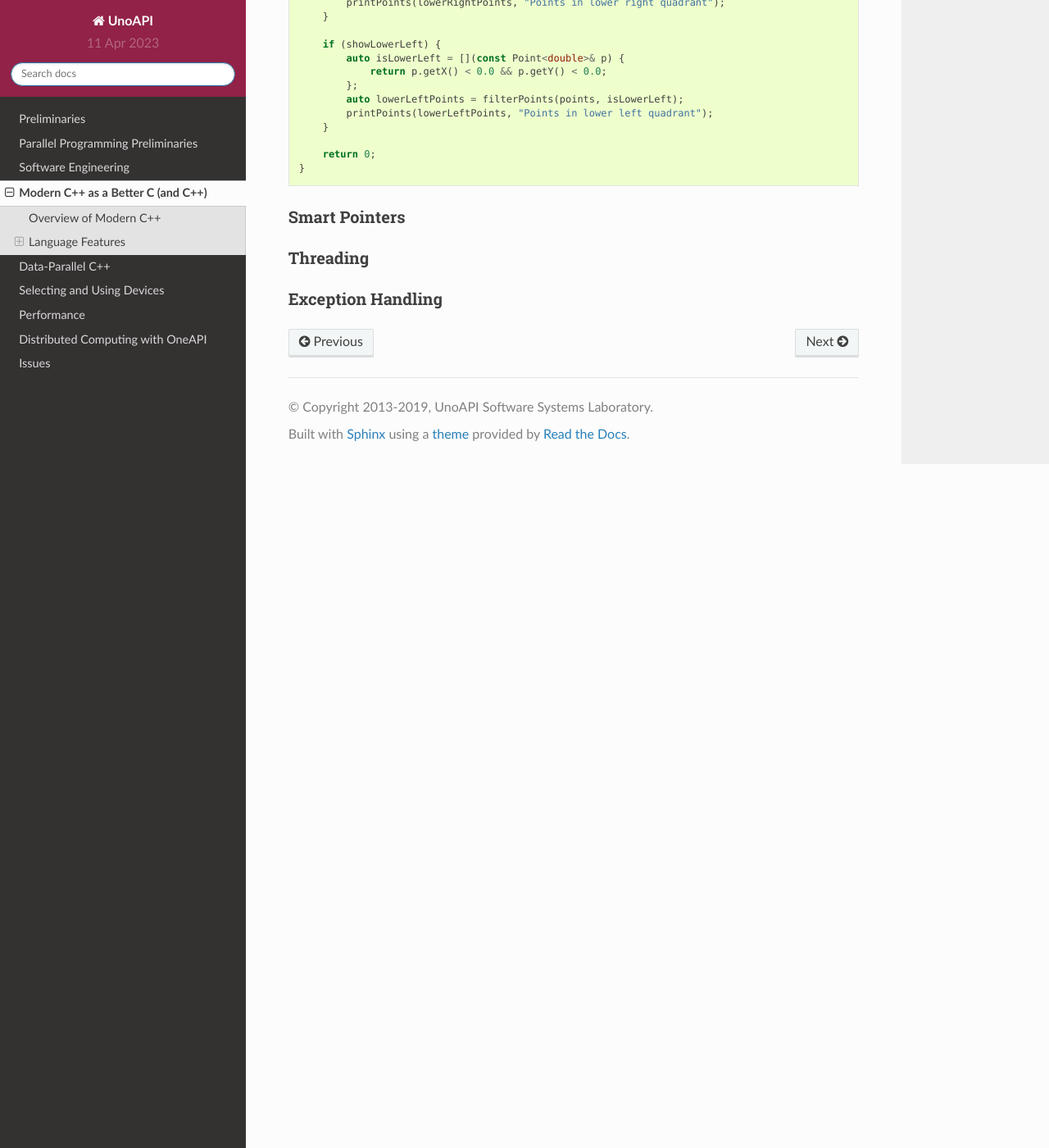
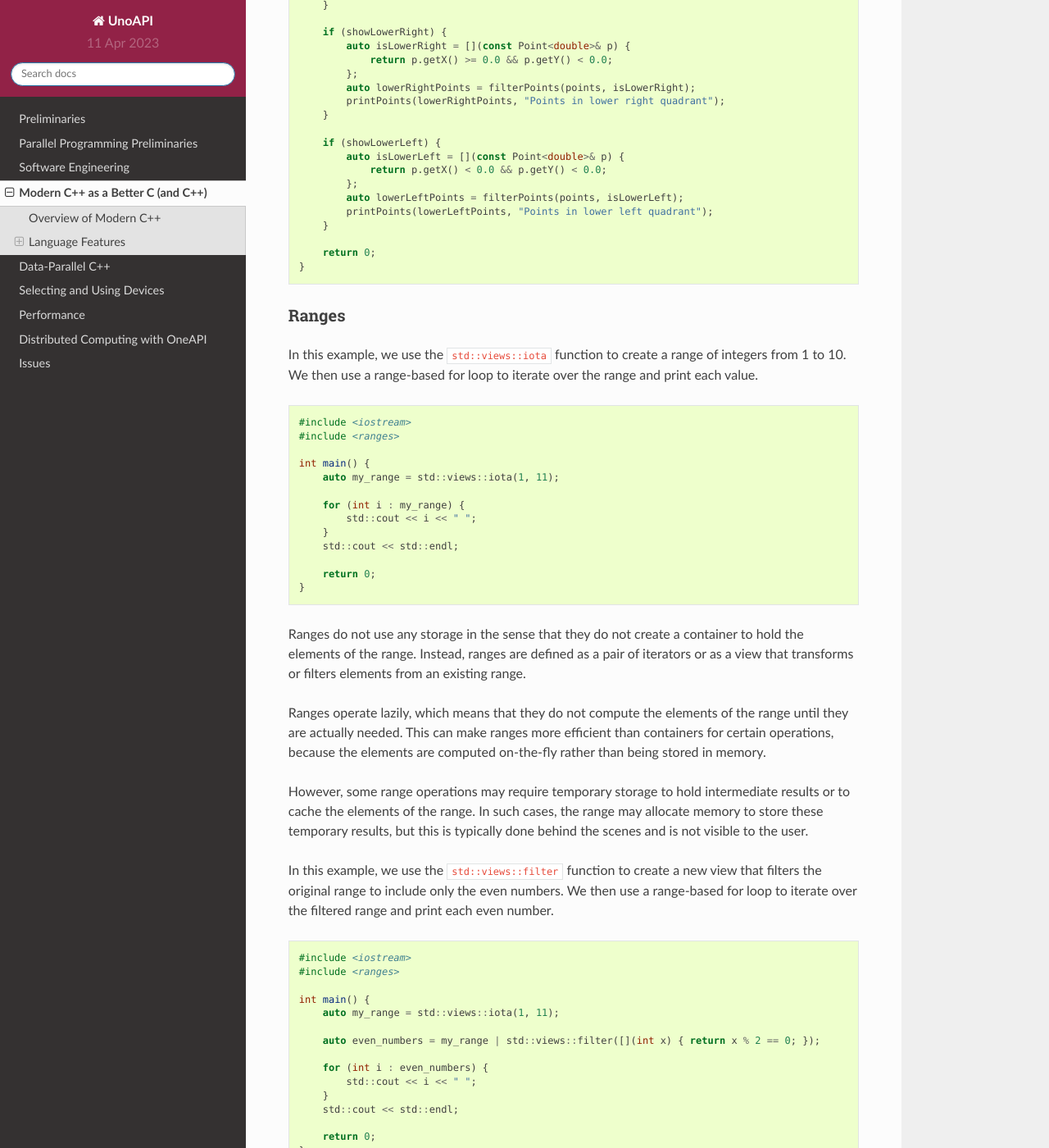
Before and after one commit to LoyolaChicagoBooks/unoapi, a Sphinx documentation site: the page built from source/15-modern-cpp/modern-cpp.rst, in a window 1280 px wide and 1400 px high, scrolled down 27312 px. Shown: the whole window at 82% size. Built offline with Sphinx 7.4.7 and the Read the Docs theme 2.0.0, drawn with Linux system fonts in a browser that asks for light colours; some of the changed text lies outside the part shown.

Commit message:
add discussion of ranges

```diff
--- a/source/15-modern-cpp/modern-cpp.rst
+++ b/source/15-modern-cpp/modern-cpp.rst
@@ -28,6 +28,7 @@ If you already know some Object-Oriented Programming (OOP) concepts and want to
 
 - **Exception handling**: Exception handling allows you to handle runtime errors in a structured way. You should learn about the try-catch blocks and how to throw and catch exceptions. (That said, we try to avoid them in our tutorial in favor of the systems tradition of using error codes whenever possible.)
 
+- **Ranges**: Ranges in C++ are a new library feature introduced in C++20 that provide a unified and composable way to work with sequences of values, including arrays, containers, and generators. Ranges allow you to express operations on sequences as composable, functional transformations, and can greatly simplify and improve the readability of code that works with sequences.
 
 These topics will allow you to become proficient in modern C++ programming and write efficient, maintainable, and scalable code.
 
@@ -1292,6 +1293,55 @@ We use lambda expressions to select points in each quadrant, subject to what the
    }
 
 
+Ranges
+^^^^^^^^^^^^^^^
+
+In this example, we use the ``std::views::iota`` function to create a range of integers from 1 to 10. We then use a range-based for loop to iterate over the range and print each value.
+
+.. code-block:: cpp
+
+   #include <iostream>
+   #include <ranges>
+
+   int main() {
+       auto my_range = std::views::iota(1, 11);
+
+       for (int i : my_range) {
+           std::cout << i << " ";
+       }
+       std::cout << std::endl;
+
+       return 0;
+   }
+
+
+Ranges do not use any storage in the sense that they do not create a container to hold the elements of the range. Instead, ranges are defined as a pair of iterators or as a view that transforms or filters elements from an existing range.
+
+Ranges operate lazily, which means that they do not compute the elements of the range until they are actually needed. This can make ranges more efficient than containers for certain operations, because the elements are computed on-the-fly rather than being stored in memory.
+
+However, some range operations may require temporary storage to hold intermediate results or to cache the elements of the range. In such cases, the range may allocate memory to store these temporary results, but this is typically done behind the scenes and is not visible to the user.
+
+In this example, we use the ``std::views::filter`` function to create a new view that filters the original range to include only the even numbers. We then use a range-based for loop to iterate over the filtered range and print each even number.
+
+.. code-block:: cpp
+
+   #include <iostream>
+   #include <ranges>
+
+   int main() {
+       auto my_range = std::views::iota(1, 11);
+
+       auto even_numbers = my_range | std::views::filter([](int x) { return x % 2 == 0; });
+
+       for (int i : even_numbers) {
+           std::cout << i << " ";
+       }
+       std::cout << std::endl;
+
+       return 0;
+   }
+
+
 Smart Pointers
 ^^^^^^^^^^^^^^^
 
```
